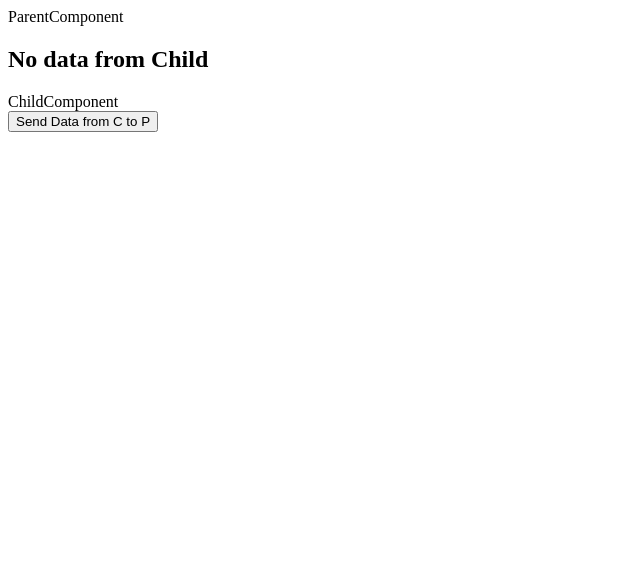
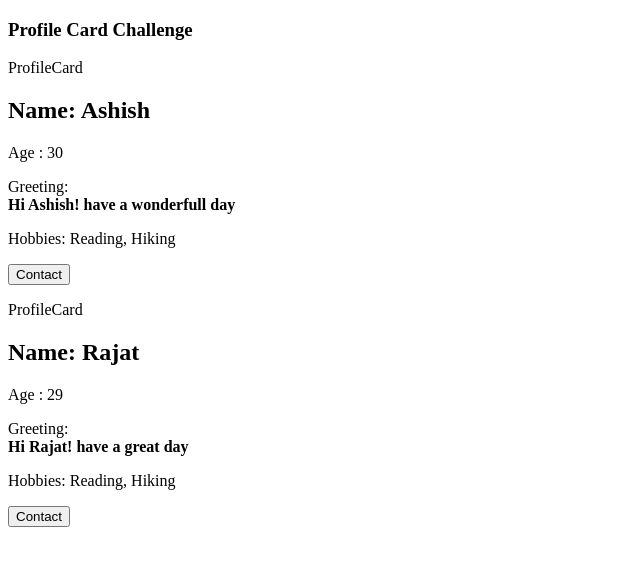
Before and after one commit to erashish41/react-practices, a React (Vite) app in the folder react-pr/04ParentChild/: page / in a window 1280 px wide. Shown: the top 566 px of the page, without its empty margins (0-640 px from the left). Built offline with nearby package versions, Linux system fonts and the light colour scheme.

Commit message:
p to c updates

```diff
--- a/react-pr/04ParentChild/src/App.jsx
+++ b/react-pr/04ParentChild/src/App.jsx
@@ -1,10 +1,12 @@
 import React from 'react'
-import ParentComponent from './componets/ParentComponent'
+import ParentComponent from './componets/ParentChild/ParentComponent'
+import Profile from './componets/Profile'
 
 const App = () => {
   return (
     <>
-      <ParentComponent />
+      {/* <ParentComponent /> */}
+      <Profile />
     </>
   )
 }
--- /dev/null
+++ b/react-pr/04ParentChild/src/componets/Profile.jsx
@@ -0,0 +1,39 @@
+import React from 'react'
+import ProfileCard from './ProfileCard'
+
+const Profile = () => {
+  return (
+    <div>
+        <div>
+            <h3>Profile Card Challenge</h3>
+        </div>
+        <ProfileCard
+            nameInfo = "Ashish"
+            age = {30}
+            greeting = {
+                <div>
+                    <strong>Hi Ashish! have a wonderfull day</strong>
+                </div>
+            }
+        >
+            <p>Hobbies: Reading, Hiking</p>
+            <button>Contact</button>
+        </ProfileCard>
+
+        <ProfileCard
+            nameInfo = "Rajat"
+            age = {29}
+            greeting = {
+                <div>
+                    <strong>Hi Rajat! have a great day</strong>
+                </div>
+            }
+        >
+            <p>Hobbies: Reading, Hiking</p>
+            <button>Contact</button>
+        </ProfileCard>
+    </div>
+  )
+}
+
+export default Profile
--- /dev/null
+++ b/react-pr/04ParentChild/src/componets/ProfileCard.jsx
@@ -0,0 +1,18 @@
+import React from 'react'
+
+const ProfileCard = (props) => {
+    const {nameInfo, age, greeting, children} = props
+  return (
+    <div>
+        <div>ProfileCard</div>
+        <div>
+            <h2>Name: {nameInfo}</h2>
+            <p>Age : {age}</p>
+            <p>Greeting: {greeting}</p>
+            <p>{children}</p>
+        </div>
+    </div>
+  )
+}
+
+export default ProfileCard
```
Also changed, not shown: react-pr/04ParentChild/src/componets/ParentChild/ChildComponent.jsx (renamed from react-pr/04ParentChild/src/componets/ChildComponent.jsx), react-pr/04ParentChild/src/componets/ParentChild/ParentComponent.jsx (renamed from react-pr/04ParentChild/src/componets/ParentComponent.jsx).
